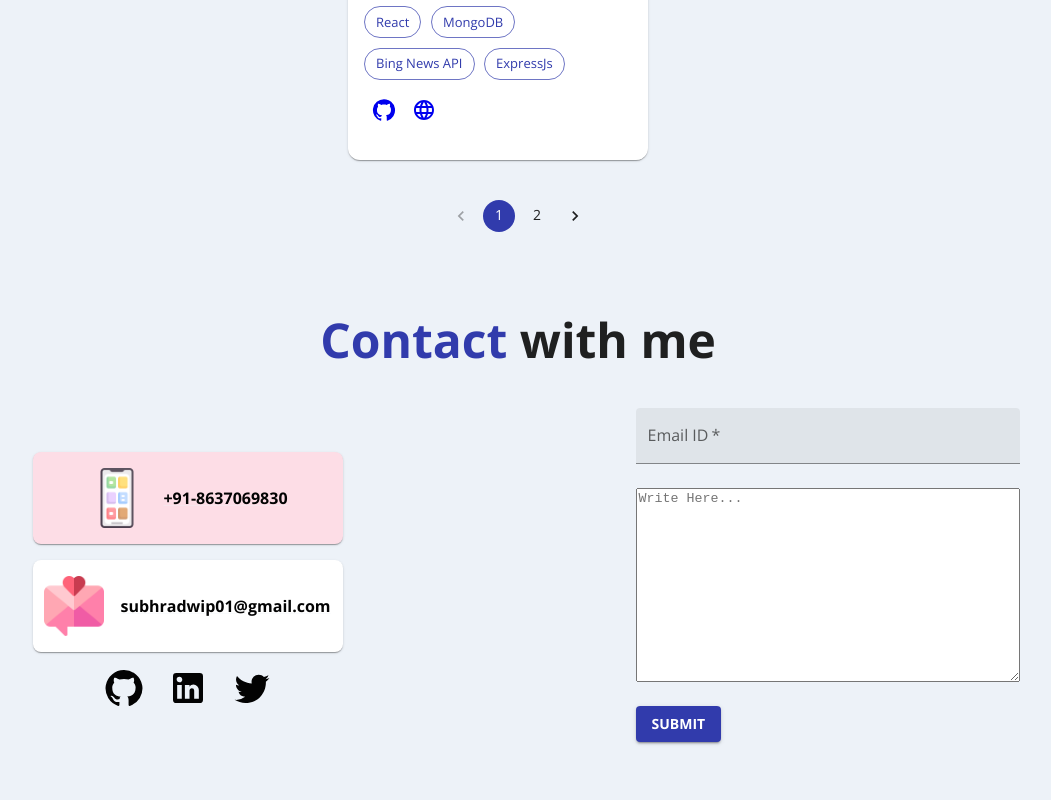
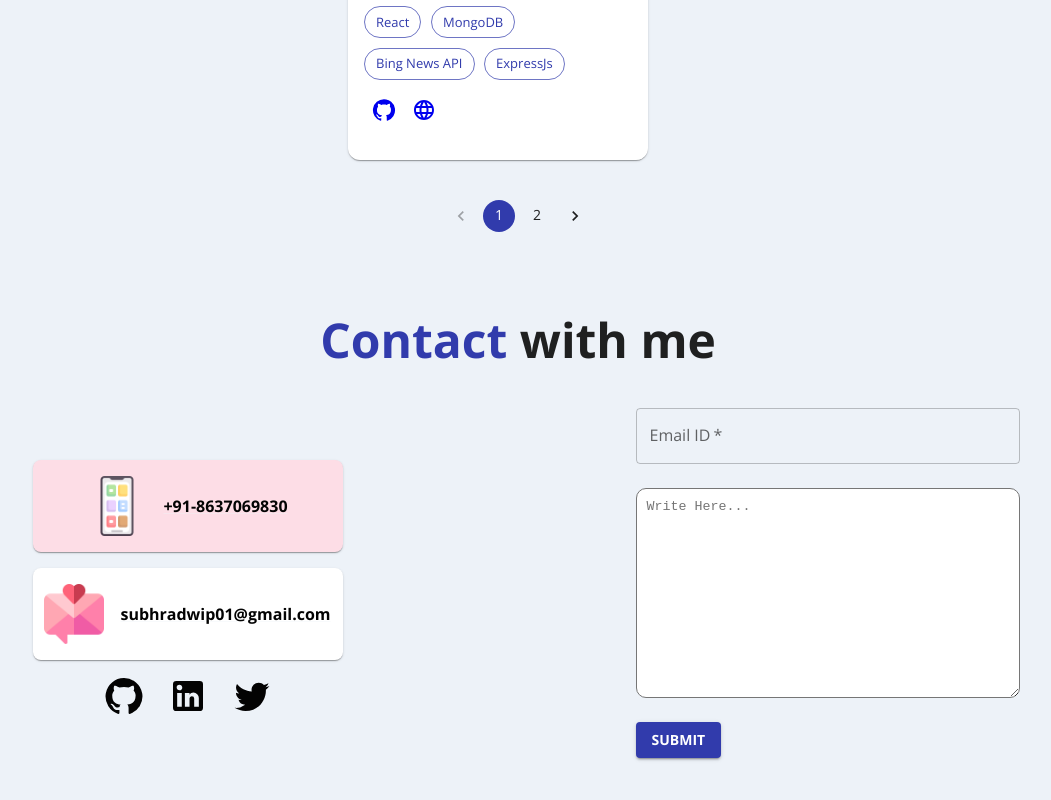
Before and after one commit to subhradwip01/portfolio, a React (Create React App) app: page / in a window 1280 px wide. Shown: the part 4120-4920 px from the top of the page, without its empty margins (122-1173 px from the left). Built offline with nearby package versions, Linux system fonts and the light colour scheme.

Commit message:
Footer animation added
Signed-off-by: subhradwip01 <subhradwip01@gmail.com>

```diff
--- a/src/components/Footer.jsx
+++ b/src/components/Footer.jsx
@@ -19,6 +19,7 @@ import email from "../assets/email.png";
 import success from '../assets/success.webp';
 import wrong from '../assets/wrong.png'
 import {CONTACT} from "../data"
+import { motion } from "framer-motion";
 
 
 const Footer = () => {
@@ -61,12 +62,15 @@ const Footer = () => {
     type:"",
     message:""})
 
+
   return (
     <div id="#contact">
+
       <Modal open={modal.open}
         onClose={handleClose}
         aria-labelledby="modal-modal-message"
         aria-describedby="modal-modal-email-message">
+
           <Box sx={{
               position: 'absolute',
               top: '50%',
@@ -95,7 +99,12 @@ const Footer = () => {
             Close
           </Button>
           </Box>
+
       </Modal>
+
+      <motion.div
+          whileInView={{ y:[100,0],opacity: [0,1] }}
+          transition={{ duration: 0.3 }}>
       <Typography
         variant="h3"
         textAlign="center"
@@ -112,6 +121,8 @@ const Footer = () => {
         paddingBottom={7}
       >
         <Grid item>
+        <motion.div whileInView={{ y:[100,0],opacity: [0,1] }}
+          transition={{ duration: 0.4 }}>
           <Card
             sx={{
               p: 2,
@@ -150,6 +161,9 @@ const Footer = () => {
               </Link>
             </Box>
           </Card>
+          </motion.div>
+          <motion.div whileInView={{ y:[100,0],opacity: [0,1] }}
+          transition={{ duration: 0.5 }}>
           <Card sx={{ p: 2, borderRadius: 2, width: 310, m: 2 }}>
             <Box
               display="flex"
@@ -180,7 +194,12 @@ const Footer = () => {
               </Link>
             </Box>
           </Card>
+          </motion.div>
+
           <Box display="flex" gap={3} justifyContent="center">
+          <motion.div
+          whileInView={{ scale:[0,1],opacity: [0,1] }}
+          transition={{ duration: 0.6 }}>
             <Link href={CONTACT.gitLink}>
               <GitHubIcon
                 sx={{
@@ -189,6 +208,10 @@ const Footer = () => {
                 }}
               />
             </Link>
+            </motion.div>
+            <motion.div
+          whileInView={{ scale:[0,1],opacity: [0,1] }}
+          transition={{ duration: 0.65 }}>
             <Link href={CONTACT.linkedLink}>
               <LinkedInIcon
                 sx={{
@@ -197,6 +220,10 @@ const Footer = () => {
                 }}
               />
             </Link>
+            </motion.div>
+            <motion.div
+          whileInView={{ scale:[0,1],opacity: [0,1] }}
+          transition={{ duration: 0.7 }}>
             <Link href={CONTACT.twitterLink}>
               <TwitterIcon
                 sx={{
@@ -205,6 +232,7 @@ const Footer = () => {
                 }}
               />
             </Link>
+            </motion.div>
           </Box>
         </Grid>
         <Grid item>
@@ -220,11 +248,13 @@ const Footer = () => {
               required
               id="outlined-required"
               label="Email ID"
-              variant="filled"
+              variant="outlined"
               name="email"
               value={data.email}
+              color="secondary"
               sx={{
                 width: "30vw",
+
               }}
               onChange={inputHandler}
             />
@@ -234,8 +264,11 @@ const Footer = () => {
               placeholder="Write Here..."
               name="message"
               value={data.message}
+              color="secondary"
               onChange={inputHandler}
-              style={{ width: "30vw", minHeight: "190px" }}
+              style={{ width: "30vw", minHeight: "190px",borderRadius:10,
+               padding:10,boxShadow:theme=>theme.palette.darkShadow,
+               }}
             />
           </Box>
           <Button variant="contained" color="secondary" onClick={submitHandler}>
@@ -243,6 +276,7 @@ const Footer = () => {
           </Button>
         </Grid>
       </Grid>
+      </motion.div>
     </div>
   );
 };
```
